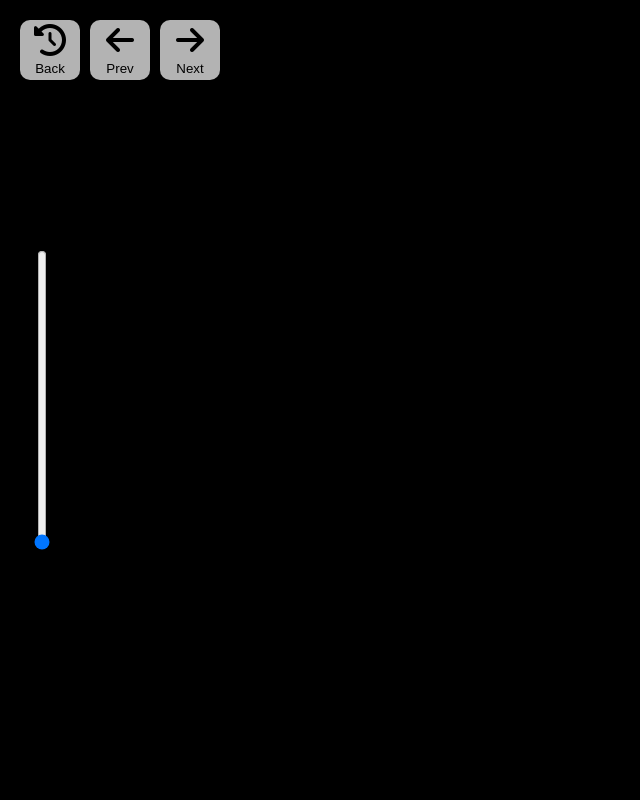
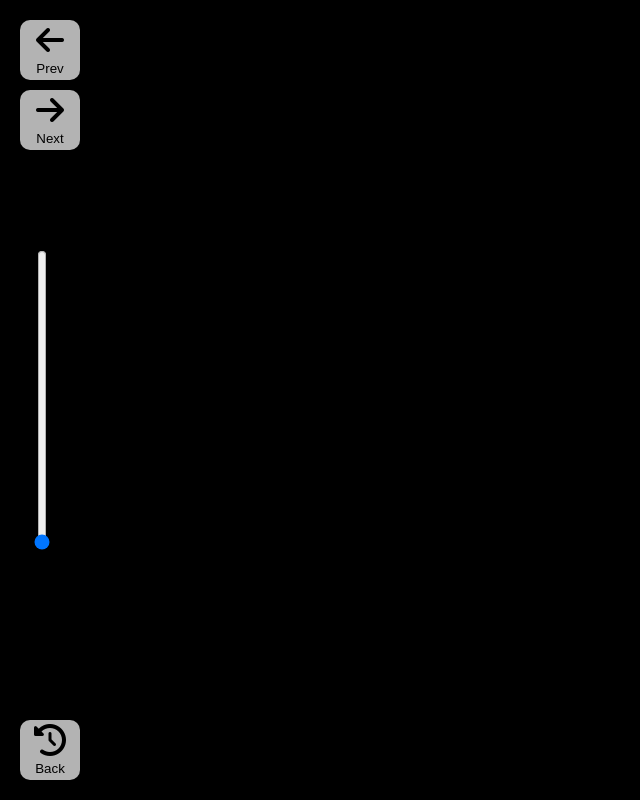
Before and after one commit to aravindnc/image-overlay, a plain HTML site: page viewer.html in a window 1280 px wide. Shown: the whole page, without its empty margins (0-640 px from the left). Drawn offline with Linux system fonts and the light colour scheme.

Commit message:
style: Refactor button positioning for improved layout in viewer.html

```diff
--- a/viewer.html
+++ b/viewer.html
@@ -77,6 +77,25 @@
             font-size: 32px;
             margin-bottom: 5px;
         }
+
+        /* Style buttons to be vertical */
+        #backButton, #prevButton, #nextButton {
+            position: absolute;
+            left: 10px;
+            z-index: 1000;
+        }
+
+        #backButton {
+            bottom: 10px;
+        }
+
+        #prevButton {
+            top: 10px;
+        }
+
+        #nextButton {
+            top: 80px;
+        }
     </style>
 </head>
 <body>
@@ -89,17 +108,17 @@
     <input type="range" id="opacity" min="0" max="1" step="0.1" value="0" orient="vertical">
 </div>
 
-<button id="backButton" class="file-label" style="position: absolute; top: 10px; left: 10px; z-index: 1000;">
+<button id="backButton" class="file-label">
     <i class="fas fa-history file-icon"></i>
     Back
 </button>
 
-<button id="prevButton" class="file-label" style="position: absolute; top: 10px; left: 80px; z-index: 1000;">
+<button id="prevButton" class="file-label">
     <i class="fas fa-arrow-left file-icon"></i>
     Prev
 </button>
 
-<button id="nextButton" class="file-label" style="position: absolute; top: 10px; left: 150px; z-index: 1000;">
+<button id="nextButton" class="file-label">
     <i class="fas fa-arrow-right file-icon"></i>
     Next
 </button>
```
